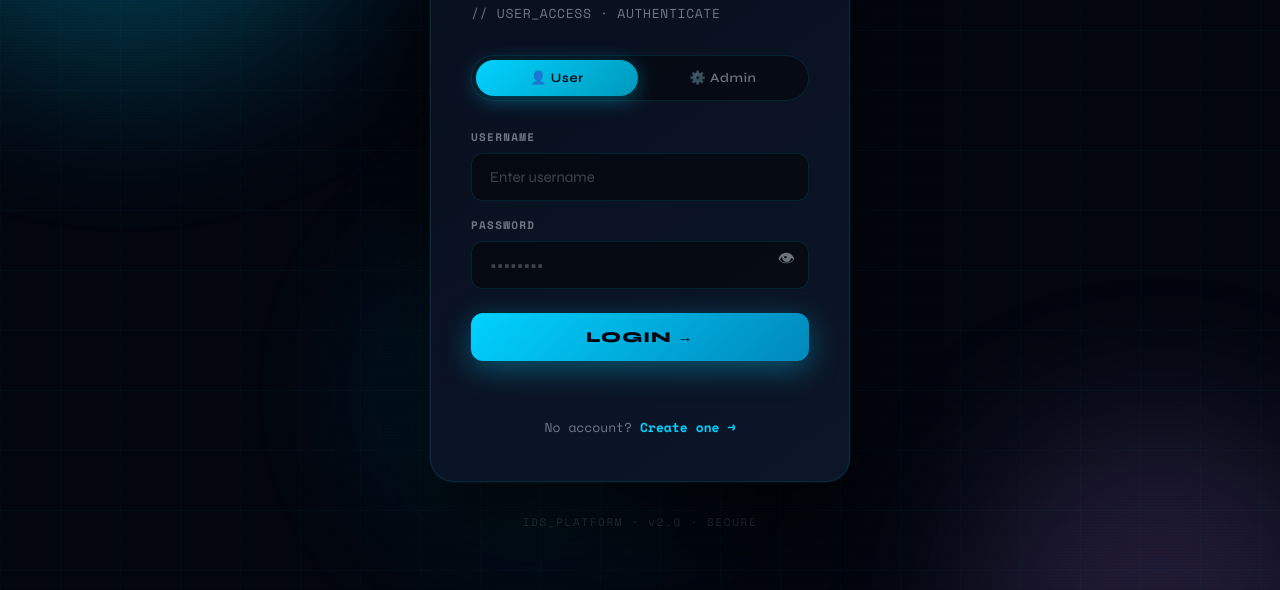
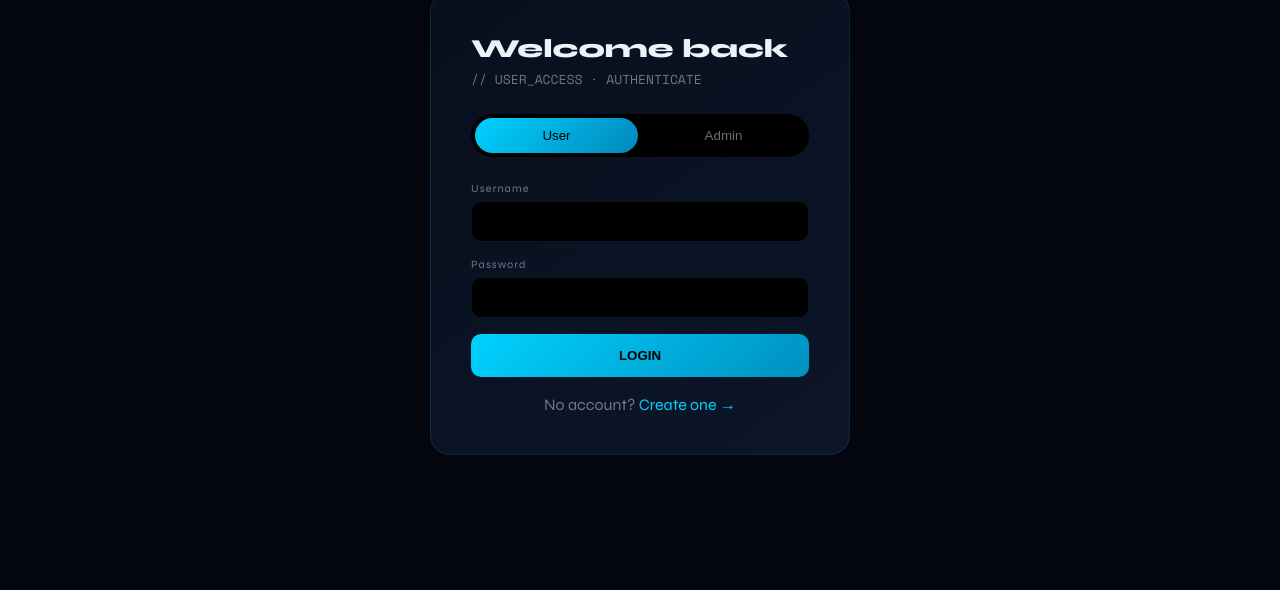
Before and after one commit to AchantaHarshini/Intrusion-Detection-System-IDS-for-Network-Traffic-Using-Machine-Learning, a plain HTML site: page templates/login.html in a window 1280 px wide. Shown: the part 210-800 px from the top of the page. Drawn offline with nearby package versions, Linux system fonts and the light colour scheme.

Commit message:
Update login.html

```diff
--- a/templates/login.html
+++ b/templates/login.html
@@ -1,339 +1,251 @@
-
 <!DOCTYPE html>
 <html lang="en">
 <head>
 <meta charset="UTF-8">
 <title>IDS · Login</title>
+
 <link href="https://fonts.googleapis.com/css2?family=Space+Mono:wght@400;700&family=Syne:wght@400;600;700;800&display=swap" rel="stylesheet">
+
 <style>
-:root {
-  --bg: #03060f;
-  --surface: #080f1e;
-  --surface2: #0c1628;
-  --border: rgba(0,210,255,.12);
-  --border-bright: rgba(0,210,255,.4);
-  --accent: #00d2ff;
-  --accent2: #7b5ea7;
-  --danger: #ff4d6d;
-  --text: #e8f4f8;
-  --muted: rgba(232,244,248,.45);
+
+:root{
+--bg:#03060f;
+--surface:#080f1e;
+--surface2:#0c1628;
+--border:rgba(0,210,255,.12);
+--border-bright:rgba(0,210,255,.4);
+--accent:#00d2ff;
+--danger:#ff4d6d;
+--text:#e8f4f8;
+--muted:rgba(232,244,248,.45);
 }
 
-* { box-sizing: border-box; margin: 0; padding: 0; }
+*{box-sizing:border-box;margin:0;padding:0;}
 
-body {
-  min-height: 100vh;
-  display: flex;
-  align-items: center;
-  justify-content: center;
-  font-family: 'Syne', sans-serif;
-  background-color: var(--bg);
-  color: var(--text);
-  overflow: hidden;
-  position: relative;
+body{
+min-height:100vh;
+display:flex;
+align-items:center;
+justify-content:center;
+font-family:'Syne',sans-serif;
+background:var(--bg);
+color:var(--text);
 }
 
-/* Animated grid background */
-.grid-bg {
-  position: fixed; inset: 0; z-index: 0;
-  background-image:
-    linear-gradient(rgba(0,210,255,.03) 1px, transparent 1px),
-    linear-gradient(90deg, rgba(0,210,255,.03) 1px, transparent 1px);
-  background-size: 60px 60px;
+.wrapper{
+display:flex;
+flex-direction:column;
+align-items:center;
+gap:30px;
 }
 
-/* Floating orbs */
-.orb {
-  position: fixed; border-radius: 50%;
-  filter: blur(80px); opacity: .25; z-index: 0;
-  animation: drift 20s ease-in-out infinite;
-}
-.orb1 { width: 500px; height: 500px; background: #00d2ff; top: -200px; left: -150px; animation-delay: 0s; }
-.orb2 { width: 400px; height: 400px; background: #7b5ea7; bottom: -200px; right: -100px; animation-delay: -8s; }
-.orb3 { width: 300px; height: 300px; background: #00d2ff; bottom: 50px; left: 30%; animation-delay: -14s; opacity: .12; }
-
-@keyframes drift {
-  0%, 100% { transform: translate(0, 0) scale(1); }
-  33% { transform: translate(30px, -30px) scale(1.05); }
-  66% { transform: translate(-20px, 20px) scale(.95); }
+.logo{
+display:flex;
+align-items:center;
+gap:10px;
+font-family:'Space Mono',monospace;
+font-size:13px;
+color:var(--muted);
 }
 
-/* Scanline effect */
-body::after {
-  content: '';
-  position: fixed; inset: 0; z-index: 1;
-  background: repeating-linear-gradient(
-    0deg,
-    rgba(0,0,0,.04) 0px,
-    rgba(0,0,0,.04) 1px,
-    transparent 1px,
-    transparent 3px
-  );
-  pointer-events: none;
+.logo-icon{
+width:36px;
+height:36px;
+border:1px solid var(--border-bright);
+border-radius:10px;
+display:flex;
+align-items:center;
+justify-content:center;
+background:rgba(0,210,255,.05);
 }
 
-.wrapper {
-  position: relative; z-index: 10;
-  display: flex;
-  flex-direction: column;
-  align-items: center;
-  gap: 32px;
-  animation: fadeUp .6s ease both;
+.card{
+width:420px;
+background:linear-gradient(145deg,var(--surface),var(--surface2));
+border:1px solid var(--border);
+border-radius:20px;
+padding:40px;
 }
 
-@keyframes fadeUp {
-  from { opacity: 0; transform: translateY(24px); }
-  to { opacity: 1; transform: translateY(0); }
+.card-title{
+font-size:26px;
+font-weight:800;
+margin-bottom:5px;
 }
 
-/* Logo area */
-.logo {
-  display: flex; align-items: center; gap: 12px;
-  font-family: 'Space Mono', monospace;
-  font-size: 13px;
-  color: var(--muted);
-  letter-spacing: .2em;
-  text-transform: uppercase;
-}
-.logo-icon {
-  width: 38px; height: 38px;
-  border: 1.5px solid var(--border-bright);
-  border-radius: 10px;
-  display: flex; align-items: center; justify-content: center;
-  font-size: 18px;
-  background: rgba(0,210,255,.06);
-  box-shadow: 0 0 20px rgba(0,210,255,.15), inset 0 0 15px rgba(0,210,255,.05);
+.card-sub{
+font-size:13px;
+color:var(--muted);
+margin-bottom:25px;
+font-family:'Space Mono',monospace;
 }
 
-/* Card */
-.card {
-  width: 420px;
-  background: linear-gradient(145deg, var(--surface), var(--surface2));
-  border: 1px solid var(--border);
-  border-radius: 24px;
-  padding: 44px 40px;
-  box-shadow:
-    0 0 0 1px rgba(0,210,255,.05),
-    0 40px 80px rgba(0,0,0,.7),
-    inset 0 1px 0 rgba(255,255,255,.04);
-  position: relative;
-  overflow: hidden;
+.role-toggle{
+display:flex;
+gap:4px;
+background:#000;
+border-radius:50px;
+padding:4px;
+margin-bottom:25px;
 }
 
-.card::before {
-  content: '';
-  position: absolute;
-  top: 0; left: 20%; right: 20%;
-  height: 1px;
-  background: linear-gradient(90deg, transparent, var(--accent), transparent);
-  opacity: .6;
+.role-btn{
+flex:1;
+border:none;
+background:none;
+padding:10px;
+border-radius:50px;
+color:var(--muted);
+cursor:pointer;
 }
 
-.card-title {
-  font-size: 26px; font-weight: 800;
-  margin-bottom: 6px;
-  letter-spacing: -.5px;
-}
-.card-sub {
-  font-size: 13px; color: var(--muted);
-  font-family: 'Space Mono', monospace;
-  margin-bottom: 32px;
-  letter-spacing: .05em;
+.role-btn.active{
+background:linear-gradient(135deg,#00d2ff,#0088bb);
+color:#000;
 }
 
-/* Role toggle */
-.role-toggle {
-  display: flex;
-  background: rgba(0,0,0,.4);
-  border: 1px solid var(--border);
-  border-radius: 50px;
-  padding: 4px;
-  margin-bottom: 28px;
-  gap: 4px;
-}
-.role-btn {
-  flex: 1; padding: 10px 16px;
-  border: none; background: transparent;
-  border-radius: 50px;
-  color: var(--muted);
-  font-family: 'Syne', sans-serif;
-  font-size: 13px; font-weight: 600;
-  cursor: pointer;
-  transition: all .25s ease;
-  letter-spacing: .05em;
-}
-.role-btn.active {
-  background: linear-gradient(135deg, var(--accent), #0099bb);
-  color: var(--bg);
-  box-shadow: 0 4px 20px rgba(0,210,255,.35);
+.field{
+margin-bottom:16px;
 }
 
-/* Fields */
-.field {
-  position: relative;
-  margin-bottom: 16px;
-}
-.field label {
-  display: block;
-  font-size: 11px; font-weight: 700;
-  letter-spacing: .12em; text-transform: uppercase;
-  color: var(--muted);
-  margin-bottom: 8px;
-  font-family: 'Space Mono', monospace;
-}
-.field input {
-  width: 100%;
-  padding: 14px 46px 14px 18px;
-  background: rgba(0,0,0,.45);
-  border: 1px solid var(--border);
-  border-radius: 12px;
-  color: var(--text);
-  font-family: 'Syne', sans-serif;
-  font-size: 15px;
-  transition: all .2s ease;
-}
-.field input::placeholder { color: rgba(232,244,248,.25); }
-.field input:focus {
-  outline: none;
-  border-color: var(--accent);
-  background: rgba(0,210,255,.04);
-  box-shadow: 0 0 0 3px rgba(0,210,255,.12);
-}
-.eye-btn {
-  position: absolute; right: 14px; bottom: 14px;
-  background: none; border: none;
-  color: var(--muted); cursor: pointer; font-size: 17px;
-  padding: 0; transition: color .2s;
-}
-.eye-btn:hover { color: var(--accent); }
-
-/* Submit */
-.btn-login {
-  width: 100%; margin-top: 8px;
-  padding: 15px;
-  border: none; border-radius: 12px;
-  background: linear-gradient(135deg, #00d2ff 0%, #0088bb 100%);
-  color: var(--bg);
-  font-family: 'Syne', sans-serif;
-  font-size: 15px; font-weight: 800;
-  cursor: pointer;
-  letter-spacing: .08em;
-  box-shadow: 0 8px 30px rgba(0,210,255,.35);
-  transition: all .25s ease;
-  position: relative; overflow: hidden;
-}
-.btn-login::before {
-  content: '';
-  position: absolute; top: 0; left: -100%; width: 100%; height: 100%;
-  background: linear-gradient(90deg, transparent, rgba(255,255,255,.2), transparent);
-  transition: left .5s;
-}
-.btn-login:hover::before { left: 100%; }
-.btn-login:hover {
-  transform: translateY(-2px);
-  box-shadow: 0 14px 40px rgba(0,210,255,.5);
-}
-.btn-login:active { transform: translateY(0); }
-
-.error-msg {
-  margin-top: 14px;
-  font-size: 13px; color: var(--danger);
-  font-family: 'Space Mono', monospace;
-  min-height: 20px;
-  display: flex; align-items: center; gap: 6px;
+.field label{
+font-size:11px;
+letter-spacing:.1em;
+color:var(--muted);
+display:block;
+margin-bottom:6px;
 }
 
-.register-link {
-  margin-top: 22px;
-  text-align: center;
-  font-size: 13px; color: var(--muted);
-  cursor: pointer;
-  transition: color .2s;
-  font-family: 'Space Mono', monospace;
+.field input{
+width:100%;
+padding:12px;
+background:#000;
+border:1px solid var(--border);
+border-radius:10px;
+color:#fff;
 }
-.register-link span {
-  color: var(--accent); font-weight: 700;
-  border-bottom: 1px solid transparent;
-  transition: border-color .2s;
+
+.btn-login{
+width:100%;
+padding:14px;
+border:none;
+border-radius:10px;
+background:linear-gradient(135deg,#00d2ff,#0090c0);
+font-weight:700;
+cursor:pointer;
 }
-.register-link:hover span { border-color: var(--accent); }
 
-/* Footer */
-.footer-tag {
-  font-family: 'Space Mono', monospace;
-  font-size: 11px; color: rgba(232,244,248,.2);
-  letter-spacing: .15em;
+.error-msg{
+margin-top:10px;
+color:var(--danger);
+font-size:13px;
 }
+
+.register-link{
+margin-top:18px;
+text-align:center;
+color:var(--muted);
+cursor:pointer;
+}
+
+.register-link span{
+color:var(--accent);
+}
+
 </style>
 </head>
+
 <body>
 
-<div class="grid-bg"></div>
-<div class="orb orb1"></div>
-<div class="orb orb2"></div>
-<div class="orb orb3"></div>
+<div class="wrapper">
 
-<div class="wrapper">
 <div class="logo">
 <div class="logo-icon">🛡️</div>
-    <span>IDS &nbsp;·&nbsp; Intrusion Detection System</span>
+<span>IDS · Intrusion Detection System</span>
 </div>
 
 <div class="card">
+
 <div class="card-title" id="cardTitle">Welcome back</div>
 <div class="card-sub" id="cardSub">// USER_ACCESS · AUTHENTICATE</div>
 
 <div class="role-toggle">
-      <button class="role-btn active" id="userBtn" onclick="setRole('user')">👤 User</button>
-      <button class="role-btn" id="adminBtn" onclick="setRole('admin')">⚙️ Admin</button>
+<button class="role-btn active" id="userBtn" onclick="setRole('user')">User</button>
+<button class="role-btn" id="adminBtn" onclick="setRole('admin')">Admin</button>
 </div>
 
-    <form action="/login" method="POST">
+<form id="loginForm">
 
 <div class="field">
 <label>Username</label>
-<input type="text" name="username" placeholder="Enter username" required>
+<input id="username" required>
 </div>
 
 <div class="field">
 <label>Password</label>
-<input type="password" name="password" placeholder="••••••••" required>
-<button type="button" class="eye-btn" onclick="togglePwd()">👁</button>
+<input type="password" id="password" required>
 </div>
 
-<button type="submit" class="btn-login">LOGIN →</button>
+<button class="btn-login">LOGIN</button>
 
 </form>
+
 <div class="error-msg" id="errorMsg"></div>
 
 <div class="register-link" onclick="goRegister()">
 No account? <span>Create one →</span>
 </div>
+
 </div>
 
-  <div class="footer-tag">IDS_PLATFORM · v2.0 · SECURE</div>
 </div>
 
 <script>
-let role = 'user';
 
-function setRole(r) {
-  role = r;
-  document.getElementById('userBtn').classList.toggle('active', r === 'user');
-  document.getElementById('adminBtn').classList.toggle('active', r === 'admin');
-  document.getElementById('cardTitle').textContent = r === 'admin' ? 'Admin access' : 'Welcome back';
-  document.getElementById('cardSub').textContent = r === 'admin' ? '// ADMIN_ACCESS · AUTHENTICATE' : '// USER_ACCESS · AUTHENTICATE';
+let role="user";
+
+function setRole(r){
+role=r;
+document.getElementById("userBtn").classList.toggle("active",r==="user");
+document.getElementById("adminBtn").classList.toggle("active",r==="admin");
 }
 
-function togglePwd() {
-  const p = document.getElementById('password');
-  p.type = p.type === 'password' ? 'text' : 'password';
+function goRegister(){
+window.location.href="/register";
 }
 
-function goRegister() {
-  window.location.href = "/register";
+document.getElementById("loginForm").onsubmit=async e=>{
+
+e.preventDefault();
+
+const err=document.getElementById("errorMsg");
+err.textContent="";
+
+try{
+
+const res=await fetch("/login",{
+method:"POST",
+headers:{'Content-Type':'application/json'},
+body:JSON.stringify({
+username:username.value,
+password:password.value,
+role
+})
+});
+
+if(!res.ok) throw new Error();
+
+const data=await res.json();
+
+window.location.href=data.redirect;
+
+}catch{
+err.textContent="Invalid credentials";
 }
 
+};
+
 </script>
+
 </body>
 </html>
```
Lines whose indentation alone changed are shown as unchanged.
